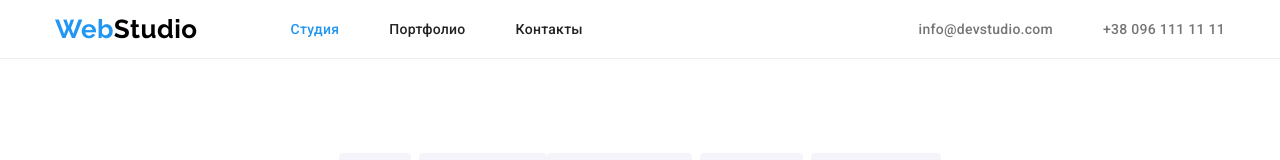
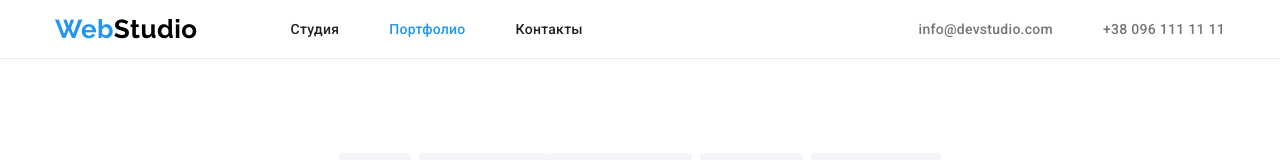
Before and after one commit to Oleksiy-Ryabokobyla/goit-markup-hw-03, a plain HTML site: page portfolio.html in a window 1280 px wide. Shown: the top 160 px of the page. Drawn offline with Linux system fonts and the light colour scheme.

Commit message:
small fix

```diff
--- a/portfolio.html
+++ b/portfolio.html
@@ -22,10 +22,10 @@
           >
           <ul class="nav-list">
             <li class="nav-item">
-              <a href="#" class="nav-link current">Студия</a>
+              <a href="./index.html" class="nav-link">Студия</a>
             </li>
             <li class="nav-item">
-              <a href="./portfolio.html" class="nav-link">Портфолио</a>
+              <a href="#" class="nav-link current">Портфолио</a>
             </li>
             <li class="nav-item"><a href="#" class="nav-link">Контакты</a></li>
           </ul>
```
